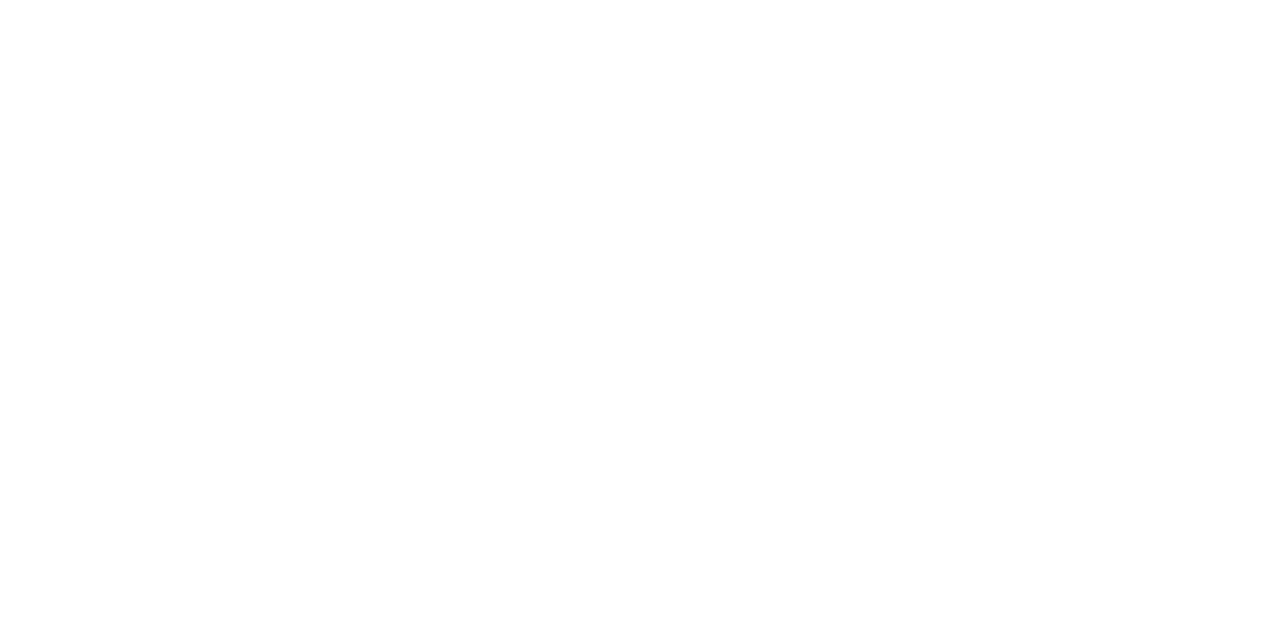
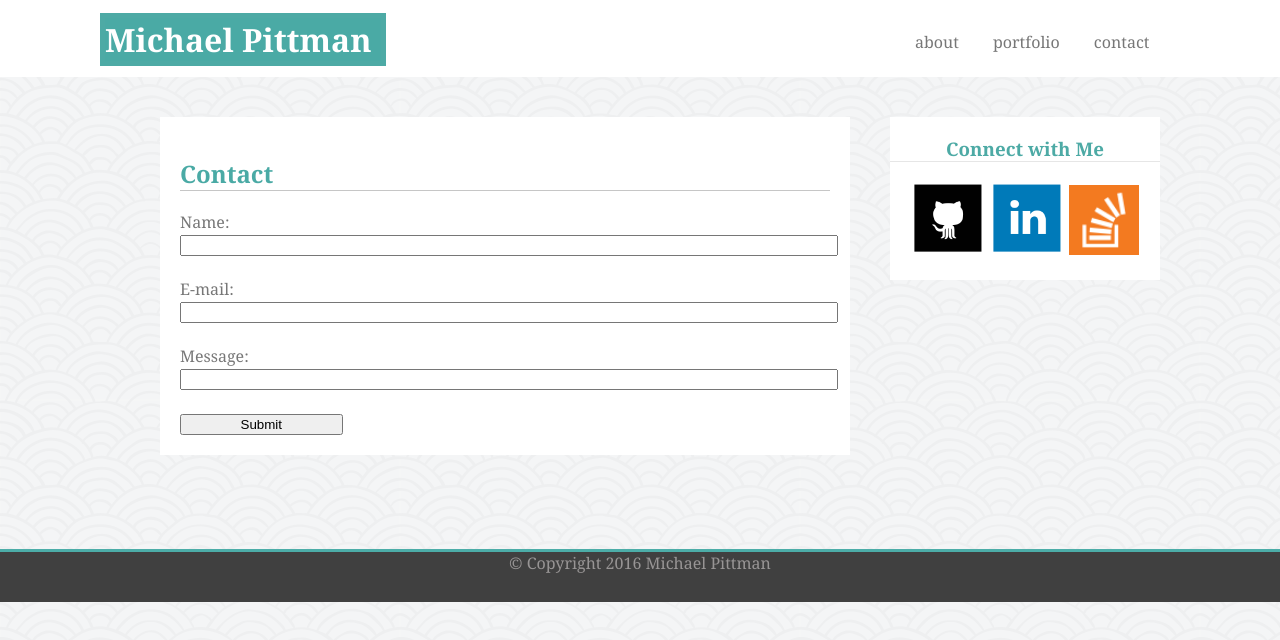
Before and after one commit to michael-pittman/Basic-Portfolio, a plain HTML site: page portfolio.html in a window 1280 px wide. Drawn offline with Linux system fonts and the light colour scheme.

Commit message:
what i could finish

```diff
--- a/assets/css/styles.css
+++ b/assets/css/styles.css
@@ -80,3 +80,9 @@ body {
 	margin-right: 24px;
 	margin-bottom: 13px;
 }
+input {
+	width: 100%;
+}
+#submit {
+	width: 25%;
+}
--- a/portfolio.html
+++ b/portfolio.html
@@ -2,9 +2,56 @@
 <html>
 <head>
 <meta charset="UTF-8">
-<title>Untitled Document</title>
+<title>M.C. Pittman's Portfolio</title>
+<!--<link href="assets/css/reset.css" rel="stylesheet" type="text/css">-->
+<link href="assets/css/styles.css" rel="stylesheet" type="text/css">
+
 </head>
+<body>
 
-<body>
+ <header>
+  <nav>about portfolio contact</nav>
+  <h1>Michael Pittman</h1>
+ </header>
+
+
+	<main>
+		<aside>
+				<h3>Connect with Me</h3>
+			  <a href="https://github.com/michael-pittman"><img src="assets/images/github_square_black-128.png" width="75" height="75" alt="git link"/></a>
+			  <a href="https://www.linkedin.com/in/mcpittman/" target="_blank"><img src="assets/images/linkedin_square_color-128.png" width="75" height="75" alt="linkin link"/></a>
+			  <a href="http://stackoverflow.com/users/7853554/michael-pittman"><img src="assets/images/stackoverflow.png" width="70" height="70" alt="3rd link"/></a>
+	  </aside>
+
+
+			<article>
+
+					<h2>Contact</h2>
+
+
+				<form action="/action_page.php">
+  Name:<br>
+  <input type="text" name="name">
+  <br><br>
+  E-mail:<br>
+  <input type="text" name="email">
+  <br><br>
+  Message:<br>
+  <input type="text" name="message">
+  <br><br>
+  <input id="submit" type="submit" value="Submit">
+</form>
+
+
+			</article>
+
+
+	</main>
+
+
+
+	<footer>&copy; Copyright 2016 Michael Pittman</footer>
+
+
 </body>
 </html>
```
Also changed, not shown: contact.html (+2 -2 lines).
